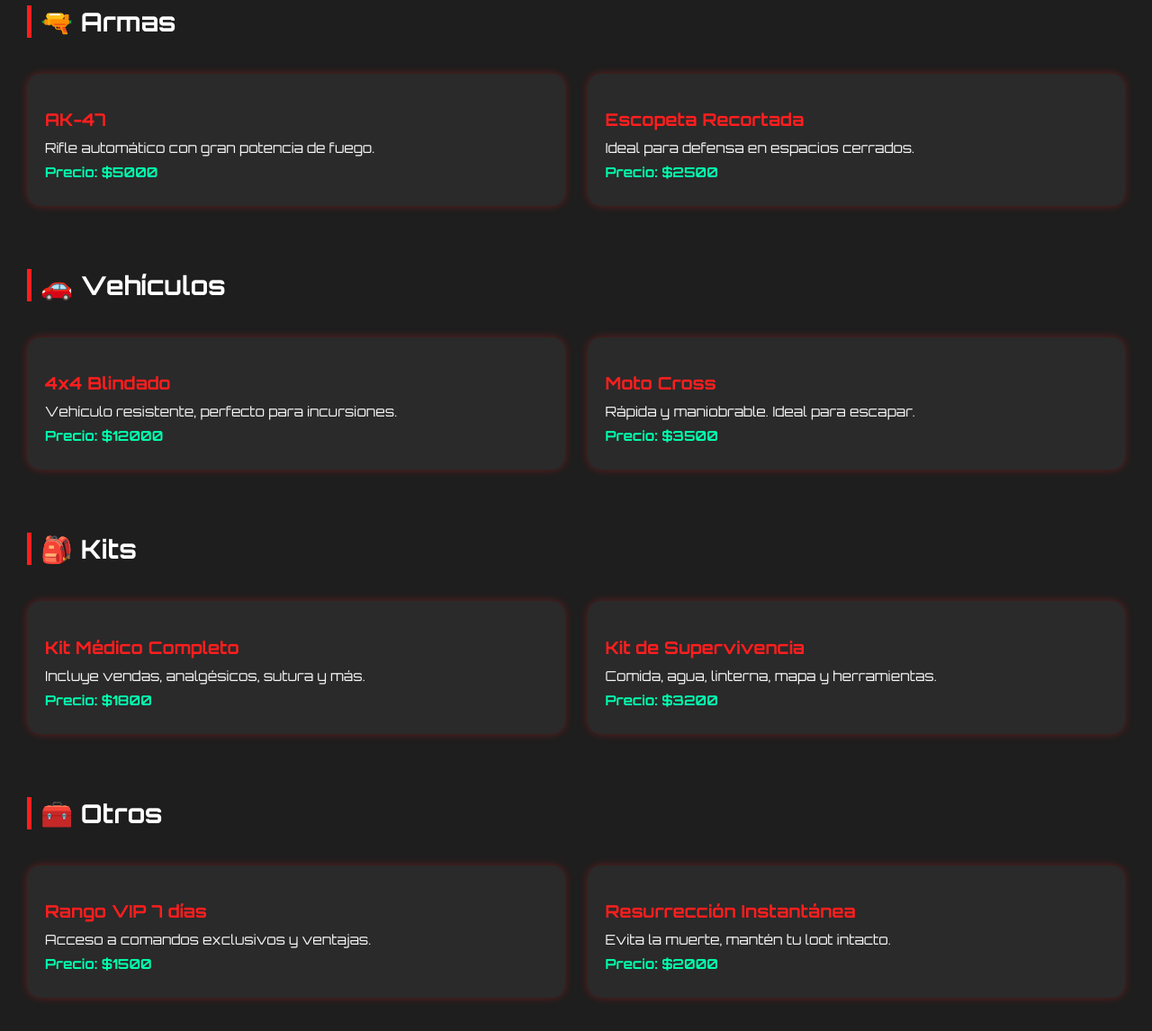
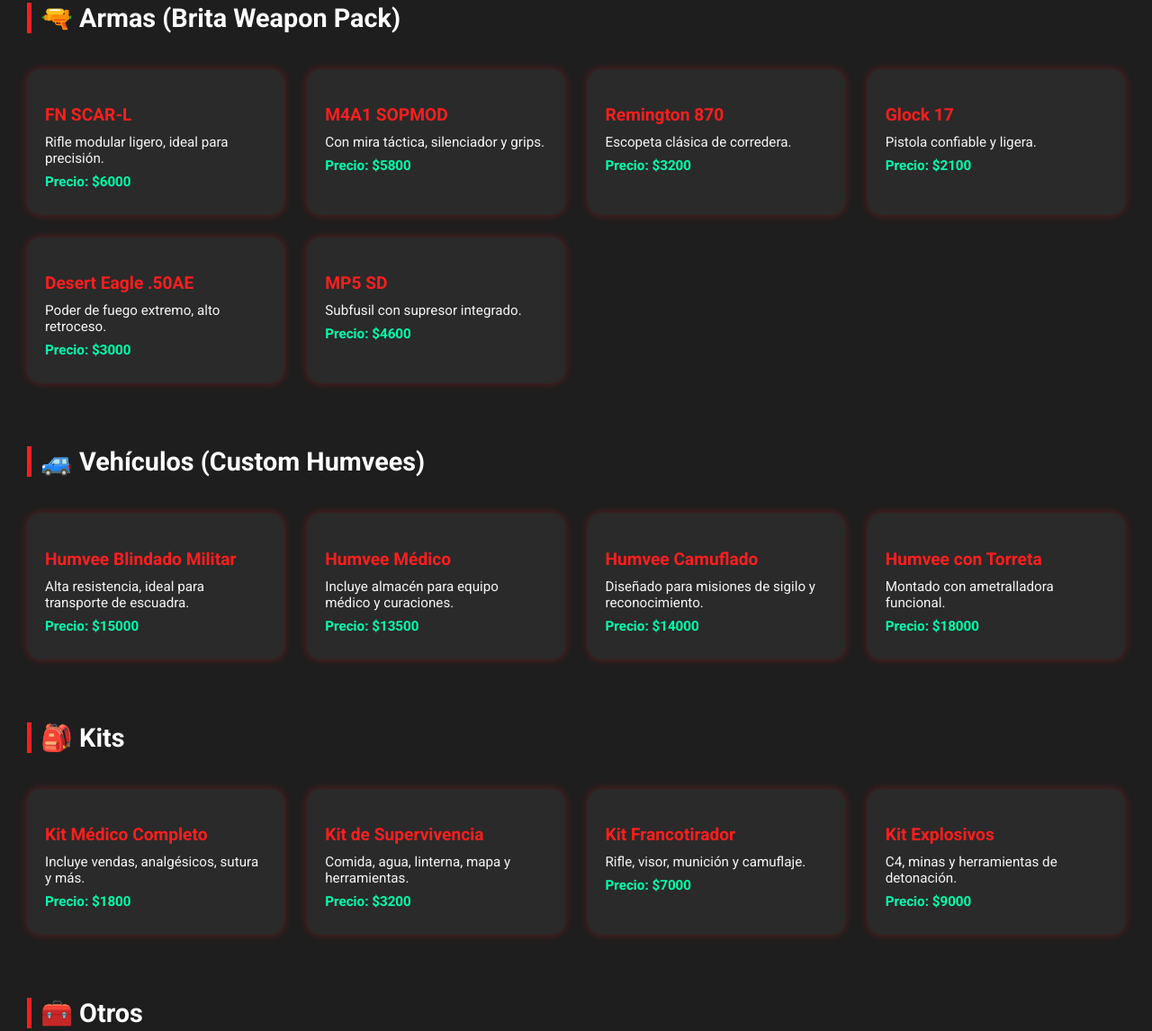
Before and after one commit to PampaRosendo/tiendaterraz, a plain HTML site: page index.html in a window 1280 px wide. Shown: the part 154-1300 px from the top of the page at 90% size. Drawn offline with Linux system fonts and the light colour scheme.

Commit message:
Update index.html

```diff
--- a/index.html
+++ b/index.html
@@ -5,11 +5,11 @@
   <meta charset="UTF-8">
   <meta name="viewport" content="width=device-width, initial-scale=1.0">
   <title>Tienda Zomboid - TerraZ</title>
-  <link href="https://fonts.googleapis.com/css2?family=Orbitron:wght@400;700&display=swap" rel="stylesheet">
+  <link href="https://fonts.googleapis.com/css2?family=Roboto:wght@400;700&display=swap" rel="stylesheet">
   <style>
     body {
       margin: 0;
-      font-family: 'Orbitron', sans-serif;
+      font-family: 'Roboto', sans-serif;
       background-color: #1e1e1e;
       color: #f5f5f5;
     }
@@ -117,31 +117,61 @@
     <a href="#otros">Otros</a>
   </nav>
 
-  <h2 class="category-title" id="armas">🔫 Armas</h2>
+  <h2 class="category-title" id="armas">🔫 Armas (Brita Weapon Pack)</h2>
   <section class="container">
     <div class="card">
-      <h3>AK-47</h3>
-      <p>Rifle automático con gran potencia de fuego.</p>
-      <p class="price">Precio: $5000</p>
+      <h3>FN SCAR-L</h3>
+      <p>Rifle modular ligero, ideal para precisión.</p>
+      <p class="price">Precio: $6000</p>
     </div>
     <div class="card">
-      <h3>Escopeta Recortada</h3>
-      <p>Ideal para defensa en espacios cerrados.</p>
-      <p class="price">Precio: $2500</p>
+      <h3>M4A1 SOPMOD</h3>
+      <p>Con mira táctica, silenciador y grips.</p>
+      <p class="price">Precio: $5800</p>
+    </div>
+    <div class="card">
+      <h3>Remington 870</h3>
+      <p>Escopeta clásica de corredera.</p>
+      <p class="price">Precio: $3200</p>
+    </div>
+    <div class="card">
+      <h3>Glock 17</h3>
+      <p>Pistola confiable y ligera.</p>
+      <p class="price">Precio: $2100</p>
+    </div>
+    <div class="card">
+      <h3>Desert Eagle .50AE</h3>
+      <p>Poder de fuego extremo, alto retroceso.</p>
+      <p class="price">Precio: $3000</p>
+    </div>
+    <div class="card">
+      <h3>MP5 SD</h3>
+      <p>Subfusil con supresor integrado.</p>
+      <p class="price">Precio: $4600</p>
     </div>
   </section>
 
-  <h2 class="category-title" id="vehiculos">🚗 Vehículos</h2>
+  <h2 class="category-title" id="vehiculos">🚙 Vehículos (Custom Humvees)</h2>
   <section class="container">
     <div class="card">
-      <h3>4x4 Blindado</h3>
-      <p>Vehículo resistente, perfecto para incursiones.</p>
-      <p class="price">Precio: $12000</p>
+      <h3>Humvee Blindado Militar</h3>
+      <p>Alta resistencia, ideal para transporte de escuadra.</p>
+      <p class="price">Precio: $15000</p>
     </div>
     <div class="card">
-      <h3>Moto Cross</h3>
-      <p>Rápida y maniobrable. Ideal para escapar.</p>
-      <p class="price">Precio: $3500</p>
+      <h3>Humvee Médico</h3>
+      <p>Incluye almacén para equipo médico y curaciones.</p>
+      <p class="price">Precio: $13500</p>
+    </div>
+    <div class="card">
+      <h3>Humvee Camuflado</h3>
+      <p>Diseñado para misiones de sigilo y reconocimiento.</p>
+      <p class="price">Precio: $14000</p>
+    </div>
+    <div class="card">
+      <h3>Humvee con Torreta</h3>
+      <p>Montado con ametralladora funcional.</p>
+      <p class="price">Precio: $18000</p>
     </div>
   </section>
 
@@ -157,6 +187,16 @@
       <p>Comida, agua, linterna, mapa y herramientas.</p>
       <p class="price">Precio: $3200</p>
     </div>
+    <div class="card">
+      <h3>Kit Francotirador</h3>
+      <p>Rifle, visor, munición y camuflaje.</p>
+      <p class="price">Precio: $7000</p>
+    </div>
+    <div class="card">
+      <h3>Kit Explosivos</h3>
+      <p>C4, minas y herramientas de detonación.</p>
+      <p class="price">Precio: $9000</p>
+    </div>
   </section>
 
   <h2 class="category-title" id="otros">🧰 Otros</h2>
@@ -170,6 +210,16 @@
       <h3>Resurrección Instantánea</h3>
       <p>Evita la muerte, mantén tu loot intacto.</p>
       <p class="price">Precio: $2000</p>
+    </div>
+    <div class="card">
+      <h3>Skin Customizada</h3>
+      <p>Diseño personalizado para tu personaje.</p>
+      <p class="price">Precio: $800</p>
+    </div>
+    <div class="card">
+      <h3>Teleport Personalizado</h3>
+      <p>Define tu punto de regreso seguro.</p>
+      <p class="price">Precio: $500</p>
     </div>
   </section>
 
```
